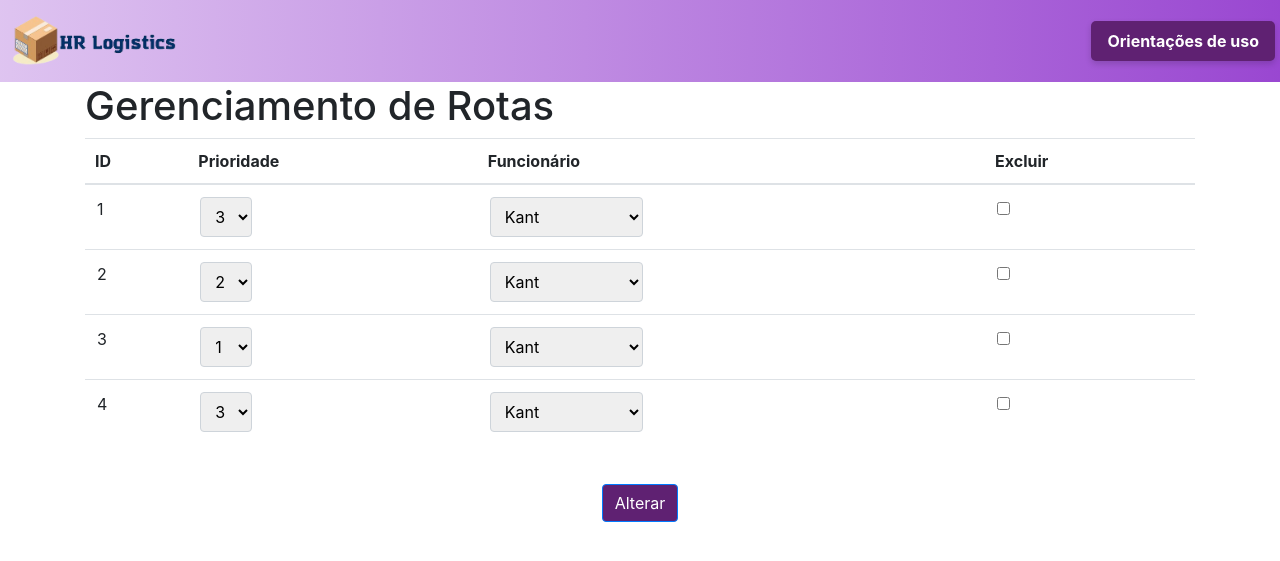
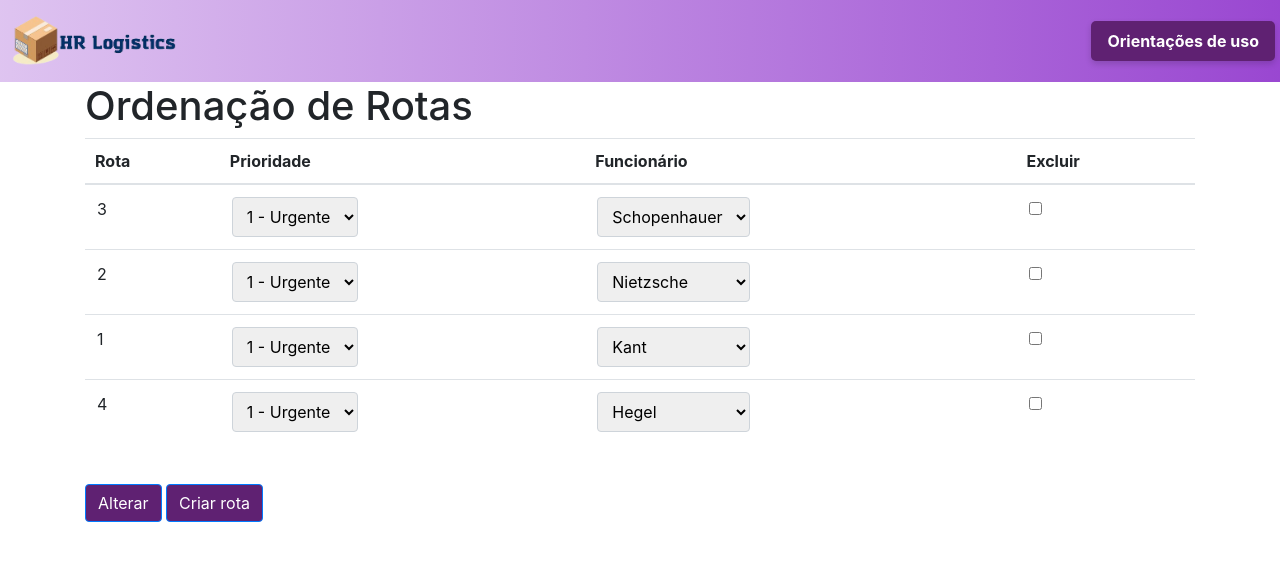
Before and after one commit to HendrylXamann/linked-list---project, a Flask app: page /routes in a window 1280 px wide. Shown: the top 561 px of the page. Run offline with Flask 3, Linux system fonts and the light colour scheme; parts of the project's set-up code (start-up, migrations or seed data) failed here and were passed over.

Commit message:
70% complete

```diff
--- a/main.py
+++ b/main.py
@@ -1,7 +1,8 @@
 from flask import Flask, render_template, request
 import os
 import logging
-from models.model import *
+from models.modeltp1 import *
+from models.modeltp2 import *
 
 path = os.path.dirname(os.path.abspath(__file__))
 static_folder = os.path.join(path, 'static')
@@ -20,9 +21,11 @@ usu = Lista_Usuarios()
 usuarios = [("Kant", "moto", "sim"), ("Nietzsche", "moto", "sim"), ("Schopenhauer", "moto", "sim"), ("Hegel", "moto", "sim")]
 [usu.adicionar_usuario(*usuario) for usuario in usuarios]
 
-rotasList = ListaRotas()
 rotas = [(1, 3, "Kant"), (2, 2, "Nietzsche"), (3, 1, "Schopenhauer"), (4, 3, "Hegel")]
-[rotasList.adicionar_rota(Rotas(id=id, prioridade=prioridade, funcionario=funcionario)) for id, prioridade, funcionario in rotas]
+arvore_rotas = ArvoreBiBusca()
+[arvore_rotas.inserir(id, funcionario, prioridade) for id, prioridade, funcionario in rotas]
+rotasList = arvore_rotas.listar_rotas()
+
 
 @app.route("/")
 def home():
@@ -32,18 +35,8 @@ def home():
 def manual():
     return render_template("user_manual.html")
 
-@app.route("/create_user", methods=["GET", "POST"])
-def create_user():
-    if request.method == "POST":
-        nome = request.form["nome"]
-        veiculo = request.form["tipo_veiculo"]
-        cnh = request.form["cnh"]
-        usu.adicionar_usuario(nome, veiculo, cnh)
-        return render_template("manage_users.html", message=f'Usuario {nome} criado com sucesso!')
-    return render_template("manage_users.html")
-
-@app.route("/routes", methods=["GET", "POST"])
-def route_management():
+@app.route("/routesTP1", methods=["GET", "POST"])
+def route_managementTp1():
     usuarios = usu.listar_usuarios()
     tdas_rotas = rotasList.listar_rotas()
     if request.method == "POST":
@@ -69,5 +62,40 @@ def route_management():
 
     return render_template("route_management.html", rotas=tdas_rotas, funcionarios=usuarios)
 
+@app.route("/create_route", methods=["GET", "POST"])
+def create_route():
+    new_rotas = ArvoreBiBusca()
+    if request.method == "POST":
+        n_rota = request.form["rota_id"]
+        funcionario = request.form["funcionario_rota"]
+        prioridade = request.form["prioridade_rota"]
+        new_rotas.inserir(n_rota, funcionario,prioridade)
+        return render_template("create_route.html", message='Rota criada com sucesso!')
+    return render_template("create_route.html")
+
+@app.route("/routes", methods=["GET", "POST"])
+def route_managementTp2():
+    usuarios = usu.listar_usuarios()
+    tdas_rotas = arvore_rotas.listar_rotas()
+    if request.method == "POST":
+        for rota in tdas_rotas:
+            rota_id = rota[0]  # rota é uma tupla (id, funcionario, prioridade)
+            novo_funcionario = request.form["funcionario_" + str(rota_id)]
+            nova_prioridade = int(request.form["prioridade_" + str(rota_id)])
+            arvore_rotas.alterar_prioridade(rota_id, nova_prioridade)
+
+            novo_usuario = next((usuario for usuario in usuarios if usuario.nome == novo_funcionario), None)
+            if novo_usuario:
+                arvore_rotas.alterar_funcionario(rota_id, novo_usuario)
+
+            if request.form.get("excluir_" + str(rota_id)):
+                arvore_rotas.delete(rota_id)
+
+        tdas_rotas = arvore_rotas.listar_rotas()
+        return render_template("route_management.html", rotas=tdas_rotas, funcionarios=usuarios, message='Alteração realizada!')
+
+    return render_template("route_management.html", rotas=tdas_rotas, funcionarios=usuarios)
+
+
 if __name__ == '__main__':
     app.run(host='0.0.0.0', port=5001, debug=True)
--- /dev/null
+++ b/models/modeltp2.py
@@ -0,0 +1,110 @@
+class Noh:
+    def __init__(self, rota, funcionario, prioridade):
+        self.rota = rota
+        self.funcionario = funcionario
+        self.prioridade = prioridade
+        self.esquerda = None
+        self.direita = None
+
+class ArvoreBiBusca:
+    def __init__(self):
+        self.raiz = None
+
+    def inserir(self, rota, funcionario, prioridade):
+        novo_noh = Noh(rota, funcionario, prioridade)
+        if self.raiz is None:
+            self.raiz = novo_noh
+        else:
+            self._inserir(self.raiz, novo_noh)
+
+    def _inserir(self, noh, novo_noh):
+        if novo_noh.prioridade < noh.prioridade:
+            if noh.esquerda is None:
+                noh.esquerda = novo_noh
+            else:
+                self._inserir(noh.esquerda, novo_noh)
+        else:
+            if noh.direita is None:
+                noh.direita = novo_noh
+            else:
+                self._inserir(noh.direita, novo_noh)
+
+    def delete(self, rota):
+        self.raiz = self._delete(self.raiz, rota)
+
+    def _delete(self, noh, rota):
+        if noh is None:
+            return noh
+
+        if rota < noh.rota:
+            noh.esquerda = self._delete(noh.esquerda, rota)
+        elif rota > noh.rota:
+            noh.direita = self._delete(noh.direita, rota)
+        else:
+            if noh.esquerda is None:
+                return noh.direita
+            elif noh.direita is None:
+                return noh.esquerda
+
+            temp = self._menorValorNoh(noh.direita)
+            noh.rota = temp.rota
+            noh.funcionario = temp.funcionario
+            noh.prioridade = temp.prioridade
+            noh.direita = self._delete(noh.direita, temp.rota)
+        return noh
+
+    def _menorValorNoh(self, noh):
+        current = noh
+        while(current.esquerda is not None):
+            current = current.esquerda
+        return current
+
+    def busca(self, rota):
+        return self._busca(self.raiz, rota)
+
+    def _busca(self, noh, rota):
+        if noh is None or noh.rota == rota:
+            return noh
+        if noh.rota < rota:
+            return self._busca(noh.direita, rota)
+        return self._busca(noh.esquerda, rota)
+
+    def listar_rotas(self):
+        return self._listar_rotas(self.raiz, [])
+
+    def _listar_rotas(self, noh, rotas):
+        if noh:
+            self._listar_rotas(noh.esquerda, rotas)
+            rotas.append((noh.rota, noh.funcionario, noh.prioridade))
+            self._listar_rotas(noh.direita, rotas)
+        return rotas
+
+    def inserir_por_prioridade(self, rota, funcionario, prioridade):
+        novo_noh = Noh(rota, funcionario, prioridade)
+        if self.raiz is None:
+            self.raiz = novo_noh
+        else:
+            self._inserir_por_prioridade(self.raiz, novo_noh)
+
+    def _inserir_por_prioridade(self, noh, novo_noh):
+        if novo_noh.prioridade < noh.prioridade:
+            if noh.esquerda is None:
+                noh.esquerda = novo_noh
+            else:
+                self._inserir_por_prioridade(noh.esquerda, novo_noh)
+        else:
+            if noh.direita is None:
+                noh.direita = novo_noh
+            else:
+                self._inserir_por_prioridade(noh.direita, novo_noh)
+
+    def alterar_prioridade(self, rota_id, nova_prioridade):
+        noh = self.busca(rota_id)
+        if noh:
+            self.delete(rota_id)
+            self.inserir_por_prioridade(noh.rota, noh.funcionario, nova_prioridade)
+
+    def alterar_funcionario(self, rota_id, novo_funcionario):
+        noh = self.busca(rota_id)
+        if noh:
+            noh.funcionario = novo_funcionario
--- a/templates/route_management.html
+++ b/templates/route_management.html
@@ -26,12 +26,12 @@
         </menu>
     </div>
     <div class="container">
-        <h1>Gerenciamento de Rotas</h1>
+        <h1>Ordenação de Rotas</h1>
         <form method="POST" action="/routes">
             <table id="tableRow" class="table">
                 <thead>
                     <tr>
-                        <th>ID</th>
+                        <th>Rota</th>
                         <th>Prioridade</th>
                         <th>Funcionário</th>
                         <th>Excluir</th>
@@ -40,34 +40,43 @@
                 <tbody>
                     {% for rota in rotas %}
                     <tr>
-                        <td>{{ rota.id }}</td>
+                        <td>{{ rota[0] }}</td>
                         <td>
-                            <select name="prioridade_{{ rota.id }}" required>
-                                <option value="1" {% if rota.prioridade==1 %} selected {% endif %}>1</option>
-                                <option value="2" {% if rota.prioridade==2 %} selected {% endif %}>2</option>
-                                <option value="3" {% if rota.prioridade==3 %} selected {% endif %}>3</option>
+                            <select name="prioridade_{{ rota[0] }}" required>
+                                <option value="1" {% if rota.prioridade==1 %} selected {% endif %}>1 - Urgente</option>
+                                <option value="2" {% if rota.prioridade==2 %} selected {% endif %}>2 - Alta</option>
+                                <option value="3" {% if rota.prioridade==3 %} selected {% endif %}>3 - Padrão</option>
                             </select>
                         </td>
                         <td>
-                            <select name="funcionario_{{ rota.id }}" required>
+                            <select name="funcionario_{{ rota[0] }}" required>
                                 {% for funcionario in funcionarios %}
-                                <option value="{{ funcionario }}" {% if rota.funcionario==funcionario %} selected {%
-                                    endif %}>{{ funcionario }}</option>
+                                <option value="{{ funcionario.nome }}" {% if rota[1]==funcionario.nome %} selected {%
+                                    endif %}>
+                                    {{ funcionario.nome }}
+                                </option>
                                 {% endfor %}
                             </select>
                         </td>
                         <td>
-                            <input type="checkbox" name="excluir_{{ rota.id }}" value="true">
+                            <input type="checkbox" name="excluir_{{ rota[0] }}" value="true">
                         </td>
-                        <input type="hidden" name="id_{{ rota.id }}" value="{{ rota.id }}">
+                        <input type="hidden" name="id_{{ rota[0] }}" value="{{ rota[0] }}">
                     </tr>
                     {% endfor %}
                 </tbody>
             </table>
             <br>
-            <button type="submit" class="btn btn-primary"
-                style="background-color: #5f2172; display: block; margin: 0 auto;" id="reloadButton">Alterar</button>
+
+            <div class="button-group">
+                <button type="submit" class="btn btn-primary" style="background-color: #5f2172;"
+                    id="reloadButton">Alterar</button>
+                <button type="button" class="btn btn-primary" style="background-color: #5f2172;"
+                    onclick="location.href='/create_route'">Criar
+                    rota</button>
+            </div>
         </form>
+
     </div>
 
 </body>
```
Also changed, not shown: templates/create_route.html (renamed from templates/manage_users.html, +17 -15 lines), templates/home.html (+5 -4 lines), templates/user_manual.html (+8 -7 lines), models/modeltp1.py (renamed from models/model.py).
